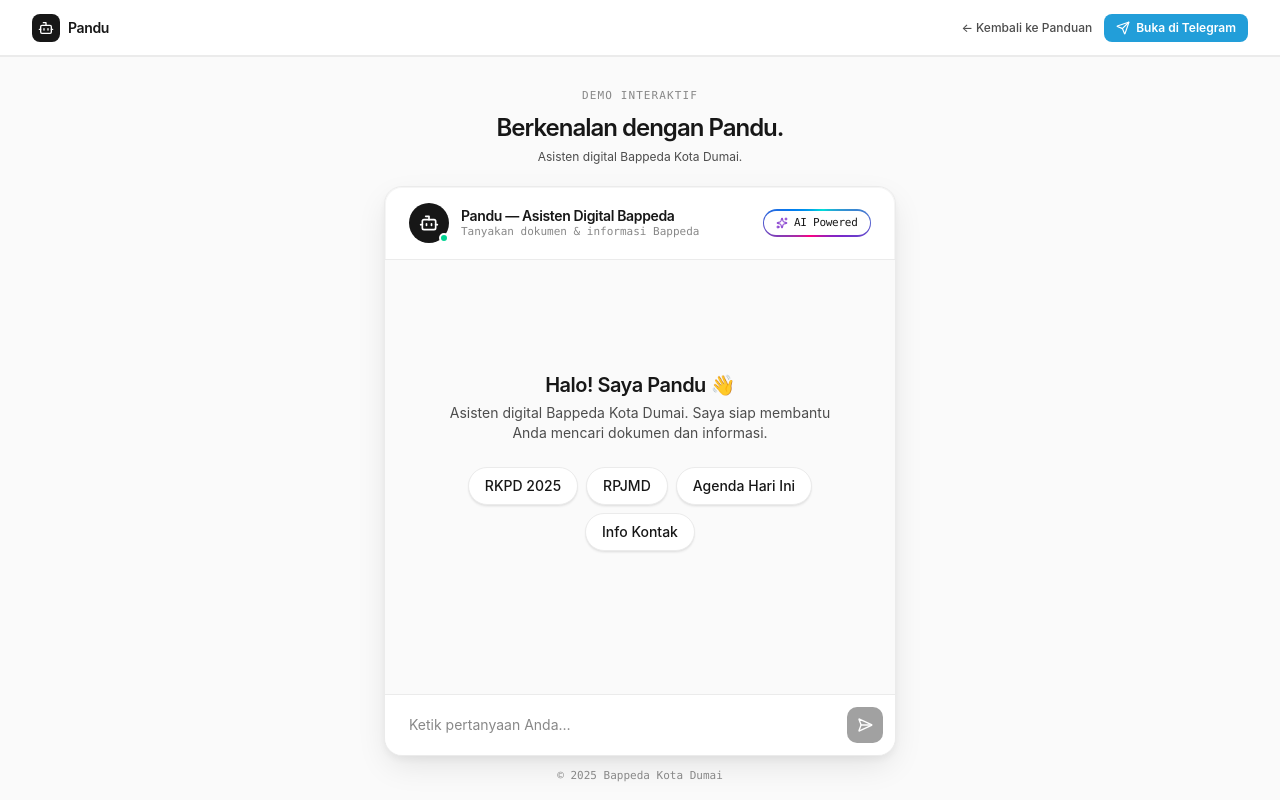
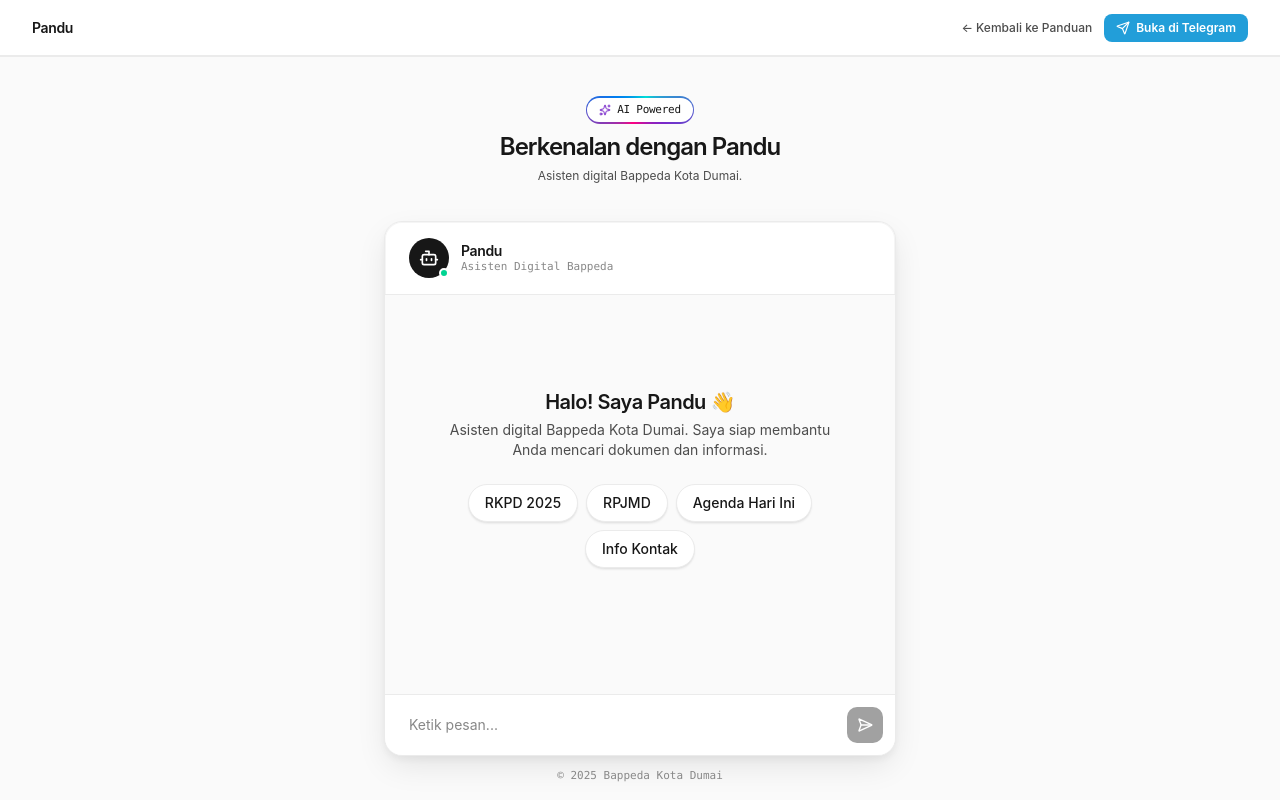
Before and after one commit to far1023/bppdDumBot, a React (Vite) app: page /chat in a window 1280 px wide. Built offline with nearby package versions, Linux system fonts and the light colour scheme.

Commit message:
move component

```diff
--- a/src/components/ChatPage.jsx
+++ b/src/components/ChatPage.jsx
@@ -1,5 +1,5 @@
 import { Link } from "react-router-dom";
-import { Bot, MessageSquare, Send } from "lucide-react";
+import { Bot, Sparkles, Send } from "lucide-react";
 import ChatWindow from "./ChatWindow";
 
 /**
@@ -18,9 +18,6 @@ export default function ChatPage() {
         style={{ boxShadow: "0 1px 0 #ebebeb" }}
       >
         <div className="flex items-center gap-2">
-          <div className="w-7 h-7 rounded-md bg-[#171717] flex items-center justify-center">
-            <Bot className="w-4 h-4 text-white" />
-          </div>
           <span className="text-sm font-semibold text-[#171717] tracking-tight">Pandu</span>
         </div>
 
@@ -44,18 +41,30 @@ export default function ChatPage() {
       </header>
 
       {/* ── Below nav: hero text + chat card ── */}
-      <div className="flex-1 flex flex-col items-center overflow-hidden px-4 pt-8 pb-4">
+      <div className="flex-1 flex flex-col items-center overflow-hidden p-4">
 
         {/* Hero text */}
-        <div className="flex-shrink-0 w-full max-w-lg text-center mb-5">
-          <p className="text-[11px] font-mono text-[#888888] uppercase tracking-widest mb-2">
-            Demo Interaktif
-          </p>
+        <div className="flex-shrink-0 w-full max-w-lg text-center mb-5 md:py-4">
+          <div className="inline-block">
+            <div className="relative my-2 p-[1.5px] rounded-full overflow-hidden flex items-center justify-center">
+              <div
+                className="absolute w-[300%] aspect-square animate-[spin_3s_linear_infinite]"
+                style={{
+                  background: "conic-gradient(from 0deg, #007cf0, #00dfd8, #7928ca, #ff0080, #007cf0)",
+                }}
+              />
+              {/* Inner Badge */}
+              <div className="relative flex items-center gap-1.5 bg-white rounded-full px-3 py-1 w-full h-full">
+                <Sparkles className="w-3 h-3 text-[#7928ca]" />
+                <span className="text-[11px] font-mono text-[#171717] font-medium tracking-tight">AI Powered</span>
+              </div>
+            </div>
+          </div>
           <h1
             className="text-2xl font-semibold text-[#171717] leading-tight mb-1"
             style={{ letterSpacing: "-1px" }}
           >
-            Berkenalan dengan Pandu.
+            Berkenalan dengan Pandu
           </h1>
           <p className="text-xs text-[#4d4d4d] leading-relaxed">
             Asisten digital Bappeda Kota Dumai.
--- a/src/components/ChatWindow.jsx
+++ b/src/components/ChatWindow.jsx
@@ -190,23 +190,9 @@ export default function ChatWindow() {
         </div>
         <div>
           <h2 className="text-sm font-semibold text-[#171717] tracking-tight leading-tight">
-            Pandu — Asisten Digital Bappeda
+            Pandu
           </h2>
-          <p className="text-[11px] font-mono text-[#888888] leading-tight">Tanyakan dokumen & informasi Bappeda</p>
-        </div>
-        <div className="ml-auto relative p-[1.5px] rounded-full overflow-hidden flex items-center justify-center">
-          {/* Spinning Gradient */}
-          <div
-            className="absolute w-[300%] aspect-square animate-[spin_3s_linear_infinite]"
-            style={{
-              background: "conic-gradient(from 0deg, #007cf0, #00dfd8, #7928ca, #ff0080, #007cf0)",
-            }}
-          />
-          {/* Inner Badge */}
-          <div className="relative flex items-center gap-1.5 bg-white rounded-full px-3 py-1 w-full h-full">
-            <Sparkles className="w-3 h-3 text-[#7928ca]" />
-            <span className="text-[11px] font-mono text-[#171717] font-medium tracking-tight">AI Powered</span>
-          </div>
+          <p className="text-[11px] font-mono text-[#888888] leading-tight">Asisten Digital Bappeda</p>
         </div>
       </div>
 
@@ -277,7 +263,7 @@ export default function ChatWindow() {
             }}
             onKeyDown={handleKeyDown}
             disabled={isProcessing}
-            placeholder="Ketik pertanyaan Anda…"
+            placeholder="Ketik pesan..."
             className="scrollbar-hide flex-1 resize-none overflow-y-auto pl-3 text-sm text-[#171717] bg-transparent outline-none placeholder:text-[#888888] disabled:opacity-50 max-h-32"
             style={{ lineHeight: "1.5" }}
           />
```
